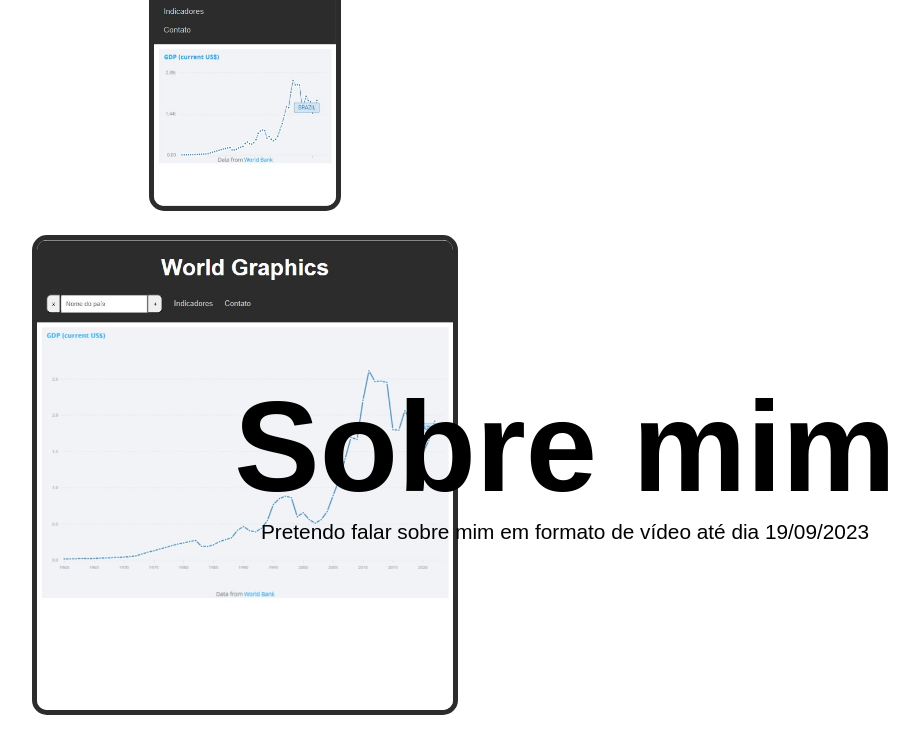
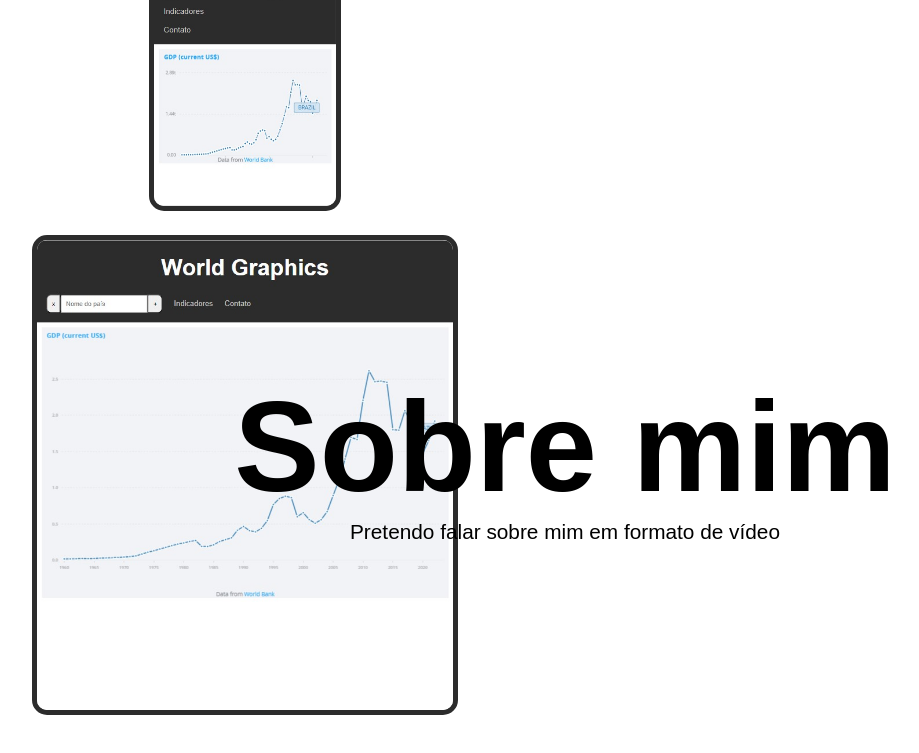
Before and after one commit to HernaniSamuel/meu_portfolio, a React (Vite) app: page / in a window 1280 px wide. Shown: the part 2137-2890 px from the top of the page, without its empty margins (75-994 px from the left). Built offline with nearby package versions, Linux system fonts and the light colour scheme.

Commit message:
Mudança de data de atualização

```diff
--- a/src/components/SobreMim.jsx
+++ b/src/components/SobreMim.jsx
@@ -4,7 +4,7 @@ export default function SobreMim(){
     return(
         <section className={styles.mim_container}>
             <h1 className={styles.title}>Sobre mim</h1>
-            <p>Pretendo falar sobre mim em formato de vídeo até dia 19/09/2023</p>
+            <p>Pretendo falar sobre mim em formato de vídeo</p>
         </section>
     )
 }
```
